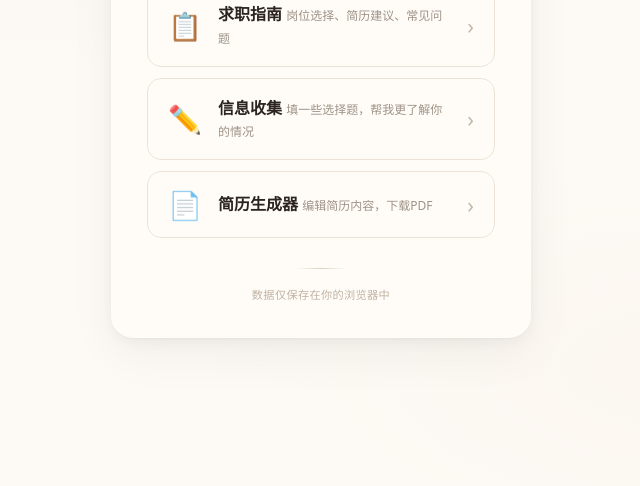
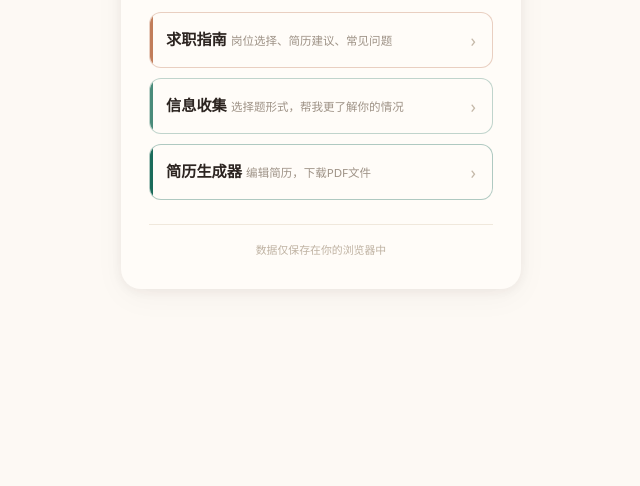
Before and after one commit to chenrunjiang/resume, a plain HTML site: page index.html in a window 1280 px wide. Shown: the part 314-800 px from the top of the page, without its empty margins (319-959 px from the left). Drawn offline with Linux system fonts and the light colour scheme.

Commit message:
首页三按钮颜色区分：铜色/青绿/深绿，零动效
Co-Authored-By: Claude <noreply@anthropic.com>

```diff
--- a/index.html
+++ b/index.html
@@ -5,315 +5,137 @@
 <meta name="viewport" content="width=device-width, initial-scale=1.0">
 <title>烤馒头求职工具箱</title>
 <style>
-/* ===== Reset ===== */
 * { box-sizing: border-box; margin: 0; padding: 0; }
 
-/* ===== Base ===== */
 body {
-  font-family: "PingFang SC", "Microsoft YaHei", "Hiragino Sans GB", system-ui, -apple-system, sans-serif;
-  background:
-    radial-gradient(ellipse 80% 60% at 20% 15%, rgba(26,107,90,0.025) 0%, transparent 60%),
-    radial-gradient(ellipse 70% 50% at 80% 85%, rgba(184,133,90,0.02) 0%, transparent 60%),
-    #fdf9f4;
+  font-family: "PingFang SC", "Microsoft YaHei", "Hiragino Sans GB", system-ui, sans-serif;
+  background: #fdf9f4;
   color: #2c2420;
   min-height: 100vh;
   display: flex;
   align-items: center;
   justify-content: center;
-  padding: 28px 20px;
+  padding: 24px 16px;
 }
 
-/* ===== Card ===== */
 .card {
   background: #fffcf8;
-  border-radius: 22px;
-  padding: 48px 36px 36px;
-  max-width: 420px;
+  border-radius: 20px;
+  padding: 40px 28px 32px;
+  max-width: 400px;
   width: 100%;
-  box-shadow:
-    0 1px 3px rgba(44,36,32,0.03),
-    0 4px 16px rgba(44,36,32,0.05),
-    0 16px 48px rgba(44,36,32,0.05);
+  box-shadow: 0 2px 12px rgba(44,36,32,0.06), 0 8px 32px rgba(44,36,32,0.04);
   text-align: center;
-  position: relative;
-  overflow: hidden;
-  animation: cardEnter 0.7s cubic-bezier(0.22, 0.61, 0.36, 1) both;
 }
 
-/* Subtle top gradient accent bar */
+/* 顶部短装饰线 */
 .card::before {
   content: '';
-  position: absolute;
-  top: 0;
-  left: 0;
-  right: 0;
-  height: 4px;
-  background: linear-gradient(90deg,
-    #c17d5a 0%,
-    #d4a98a 20%,
-    #1a6b5a 48%,
-    #3d8b7d 76%,
-    #1a6b5a 100%);
-  animation: accentShimmer 8s ease-in-out infinite;
+  display: block;
+  width: 36px;
+  height: 3px;
+  border-radius: 2px;
+  background: #1a6b5a;
+  margin: 0 auto 24px;
 }
 
-@keyframes accentShimmer {
-  0%, 100% { opacity: 1; }
-  50% { opacity: 0.75; }
+h1 {
+  font-size: 1.4rem;
+  font-weight: 800;
+  color: #1a6b5a;
+  margin-bottom: 28px;
 }
 
-@keyframes cardEnter {
-  from {
-    opacity: 0;
-    transform: translateY(28px);
-  }
-  to {
-    opacity: 1;
-    transform: translateY(0);
-  }
-}
-
-/* ===== Typography ===== */
-h1 {
-  font-size: 1.75rem;
-  font-weight: 800;
-  color: #1a6b5a;
-  margin-bottom: 4px;
-  letter-spacing: 0.03em;
-}
-
-.subtitle {
-  font-size: 0.875rem;
-  color: #a89888;
-  margin-bottom: 38px;
-  letter-spacing: 0.04em;
-}
-
-/* ===== Button Container ===== */
 .buttons {
   display: flex;
   flex-direction: column;
-  gap: 11px;
+  gap: 10px;
 }
 
-/* ===== Buttons ===== */
+/* ===== 按钮基础 ===== */
 .btn {
   display: flex;
   align-items: center;
-  gap: 16px;
-  padding: 18px 20px;
-  border-radius: 14px;
-  border: 1.5px solid #ece3d6;
+  gap: 12px;
+  padding: 15px 16px;
+  border-radius: 12px;
+  border: 1.5px solid;
   background: #fffcf8;
-  cursor: pointer;
   text-decoration: none;
   color: #2c2420;
+  text-align: left;
   position: relative;
   overflow: hidden;
-  transition:
-    transform 0.35s cubic-bezier(0.22, 0.61, 0.36, 1),
-    box-shadow 0.35s cubic-bezier(0.22, 0.61, 0.36, 1),
-    border-color 0.35s cubic-bezier(0.22, 0.61, 0.36, 1),
-    background 0.35s ease;
   -webkit-tap-highlight-color: transparent;
-  user-select: none;
 }
 
-/* Left accent stripe — hidden by default, revealed on hover */
-.btn::before {
-  content: '';
-  position: absolute;
-  left: 0;
-  top: 14px;
-  bottom: 14px;
-  width: 3px;
-  border-radius: 0 3px 3px 0;
-  transform: scaleY(0.4);
-  opacity: 0;
-  transition:
-    transform 0.35s cubic-bezier(0.22, 0.61, 0.36, 1),
-    opacity 0.35s ease;
+/* ===== 三个按钮各自颜色 ===== */
+.btn-guide {
+  border-color: rgba(193,125,90,0.35);
 }
 
-/* Three distinct accent colors — one per button */
-.buttons .btn:nth-child(1)::before { background: #c17d5a; }
-.buttons .btn:nth-child(2)::before { background: #4a8b7a; }
-.buttons .btn:nth-child(3)::before { background: #1a6b5a; }
-
-.btn:hover::before,
-.btn:active::before {
-  opacity: 1;
-  transform: scaleY(1);
+.btn-form {
+  border-color: rgba(74,139,122,0.35);
 }
 
-/* Staggered entrance animations */
-.buttons .btn:nth-child(1) {
-  animation: btnEnter 0.5s 0.12s cubic-bezier(0.22, 0.61, 0.36, 1) both;
-}
-.buttons .btn:nth-child(2) {
-  animation: btnEnter 0.5s 0.22s cubic-bezier(0.22, 0.61, 0.36, 1) both;
-}
-.buttons .btn:nth-child(3) {
-  animation: btnEnter 0.5s 0.32s cubic-bezier(0.22, 0.61, 0.36, 1) both;
+.btn-resume {
+  border-color: rgba(26,107,90,0.35);
 }
 
-@keyframes btnEnter {
-  from {
-    opacity: 0;
-    transform: translateY(14px);
-  }
-  to {
-    opacity: 1;
-    transform: translateY(0);
-  }
+/* 按压态 */
+.btn-guide:active  { background: rgba(193,125,90,0.08); }
+.btn-form:active   { background: rgba(74,139,122,0.08); }
+.btn-resume:active { background: rgba(26,107,90,0.08); }
+
+/* ===== 左侧竖条 ===== */
+.btn-stripe {
+  position: absolute;
+  left: 0; top: 0; bottom: 0;
+  width: 3px;
+  flex-shrink: 0;
 }
 
-/* Hover state — gentle glow + rightward nudge */
-.btn:hover {
-  border-color: #c5d5ce;
-  background: #f7fbf8;
-  box-shadow:
-    0 2px 8px rgba(26,107,90,0.07),
-    0 6px 20px rgba(26,107,90,0.05);
-  transform: translateX(5px);
-}
+.stripe-guide  { background: #c17d5a; }
+.stripe-form   { background: #4a8b7a; }
+.stripe-resume { background: #1a6b5a; }
 
-/* Active/press state — subtle bounce-back */
-.btn:active {
-  transform: translateX(5px) scale(0.97);
-  transition: transform 0.08s ease;
-  box-shadow:
-    0 1px 4px rgba(26,107,90,0.06),
-    0 3px 10px rgba(26,107,90,0.04);
-}
-
-/* ===== Button Children ===== */
-.btn-icon {
-  font-size: 1.7rem;
-  flex-shrink: 0;
-  line-height: 1;
-  transition: transform 0.35s cubic-bezier(0.22, 0.61, 0.36, 1);
-}
-
-.btn:hover .btn-icon {
-  transform: scale(1.12);
-}
-
-.btn-body {
-  text-align: left;
-  flex: 1;
-  min-width: 0;
-}
+/* ===== 内容区 ===== */
+.btn-body { flex: 1; min-width: 0; }
 
 .btn-title {
-  font-size: 1rem;
+  font-size: 0.95rem;
   font-weight: 700;
   line-height: 1.4;
-  color: #2c2420;
-  transition: color 0.35s ease;
-}
-
-.btn:hover .btn-title {
-  color: #1a6b5a;
 }
 
 .btn-desc {
-  font-size: 0.75rem;
+  font-size: 0.72rem;
   color: #9e9286;
   line-height: 1.4;
-  margin-top: 2px;
-  transition: color 0.35s ease;
-}
-
-.btn:hover .btn-desc {
-  color: #7a8f85;
+  margin-top: 1px;
 }
 
 .btn-arrow {
   color: #c4b8a8;
-  font-size: 1.35rem;
-  font-weight: 300;
+  font-size: 1.1rem;
   flex-shrink: 0;
-  transition:
-    color 0.35s ease,
-    transform 0.35s cubic-bezier(0.22, 0.61, 0.36, 1);
-}
-
-.btn:hover .btn-arrow {
-  color: #1a6b5a;
-  transform: translateX(4px);
 }
 
 /* ===== Footer ===== */
 .footer {
-  margin-top: 30px;
-  font-size: 0.7rem;
+  margin-top: 24px;
+  padding-top: 16px;
+  font-size: 0.68rem;
   color: #bfb2a2;
-  position: relative;
-  padding-top: 18px;
-  letter-spacing: 0.03em;
+  border-top: 1px solid #f0e8dc;
 }
 
-/* Subtle divider line above footer */
-.footer::before {
-  content: '';
-  position: absolute;
-  top: 0;
-  left: 50%;
-  transform: translateX(-50%);
-  width: 52px;
-  height: 1px;
-  background: linear-gradient(90deg, transparent, #dbd0c2, transparent);
-  border-radius: 1px;
-}
-
-/* ===== Responsive ===== */
-@media (max-width: 440px) {
-  body {
-    padding: 16px 12px;
-  }
-
-  .card {
-    padding: 38px 24px 28px;
-    border-radius: 18px;
-  }
-
-  h1 {
-    font-size: 1.45rem;
-  }
-
-  .subtitle {
-    margin-bottom: 30px;
-    font-size: 0.8125rem;
-  }
-
-  .btn {
-    padding: 16px 16px;
-    gap: 13px;
-    border-radius: 12px;
-  }
-
-  .btn-icon {
-    font-size: 1.5rem;
-  }
-
-  .btn-title {
-    font-size: 0.95rem;
-  }
-
-  .btn-desc {
-    font-size: 0.7rem;
-  }
-
-  .btn-arrow {
-    font-size: 1.2rem;
-  }
-
-  .footer {
-    margin-top: 24px;
-    font-size: 0.65rem;
-    padding-top: 14px;
-  }
+@media (max-width: 380px) {
+  .card { padding: 32px 20px 24px; border-radius: 16px; }
+  h1 { font-size: 1.25rem; margin-bottom: 22px; }
+  .btn { padding: 14px 12px; gap: 8px; }
+  .btn-title { font-size: 0.88rem; }
+  .btn-desc { font-size: 0.68rem; }
 }
 </style>
 </head>
@@ -321,11 +143,10 @@ h1 {
 
 <div class="card">
   <h1>烤馒头求职工具箱</h1>
-  <p class="subtitle">选一个开始</p>
 
   <div class="buttons">
-    <a href="指南.html" class="btn">
-      <span class="btn-icon">&#x1F4CB;</span>
+    <a href="指南.html" class="btn btn-guide">
+      <span class="btn-stripe stripe-guide"></span>
       <span class="btn-body">
         <span class="btn-title">求职指南</span>
         <span class="btn-desc">岗位选择、简历建议、常见问题</span>
@@ -333,20 +154,20 @@ h1 {
       <span class="btn-arrow">&#x203A;</span>
     </a>
 
-    <a href="信息收集.html" class="btn">
-      <span class="btn-icon">&#x270F;&#xFE0F;</span>
+    <a href="信息收集.html" class="btn btn-form">
+      <span class="btn-stripe stripe-form"></span>
       <span class="btn-body">
         <span class="btn-title">信息收集</span>
-        <span class="btn-desc">填一些选择题，帮我更了解你的情况</span>
+        <span class="btn-desc">选择题形式，帮我更了解你的情况</span>
       </span>
       <span class="btn-arrow">&#x203A;</span>
     </a>
 
-    <a href="简历生成器.html" class="btn">
-      <span class="btn-icon">&#x1F4C4;</span>
+    <a href="简历生成器.html" class="btn btn-resume">
+      <span class="btn-stripe stripe-resume"></span>
       <span class="btn-body">
         <span class="btn-title">简历生成器</span>
-        <span class="btn-desc">编辑简历内容，下载PDF</span>
+        <span class="btn-desc">编辑简历，下载PDF文件</span>
       </span>
       <span class="btn-arrow">&#x203A;</span>
     </a>
```
